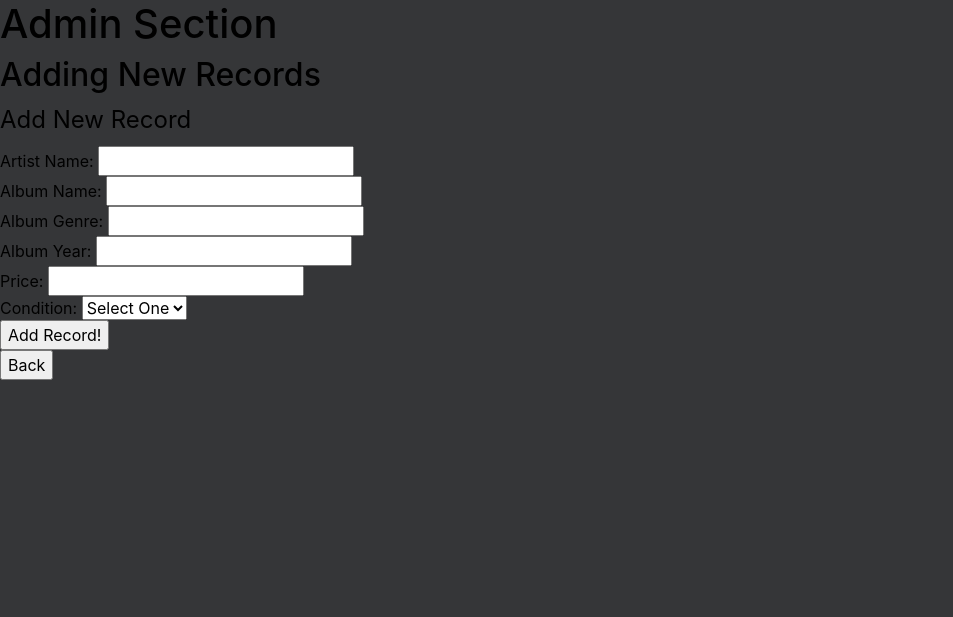
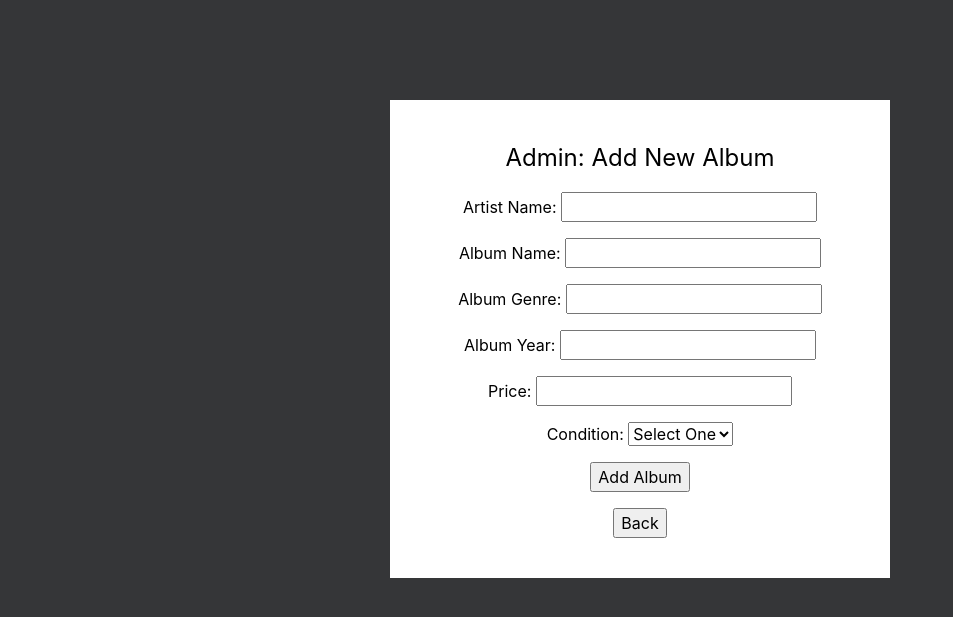
Before and after one commit to cm00100/cst336, a PHP site: page /finalproject/addRecord.php in a window 1280 px wide. Shown: the top 617 px of the page, without its empty margins (0-953 px from the left). Run offline with PHP 8.4, Linux system fonts and the light colour scheme; the visitor is signed in with stand-in values (Sample User, id 1).

Commit message:
update pages

```diff
--- a/finalproject/addRecord.php
+++ b/finalproject/addRecord.php
@@ -75,19 +75,19 @@ if (isset($_GET['addRecordForm'])){
     </head>
     <body>
 
-    <h1> Admin Section </h1>
-    <h2> Adding New Records </h2>
-
+    <div id="spacer"></div>
+     <div id="otherForms">
     <fieldset>
 
-        <legend> Add New Record </legend>
+        <p><legend> Admin: Add New Album </legend></p>
+
 
         <form>
-            Artist Name: <input type="text" name="artist_name" required/> <br>
-            Album Name: <input type="text" name="album_title" required /> <br>
-            Album Genre: <input type="text" name="album_genre"/> <br>
-            Album Year: <input type="text" name="album_year" required/> <br>
-            Price: <input type="text" name="priceId" required/> <br>
+           <p>Artist Name: <input type="text" name="artist_name" required/> </p>
+            <p>Album Name: <input type="text" name="album_title" required /> </p>
+            <p>Album Genre: <input type="text" name="album_genre"/> </p>
+            <p>Album Year: <input type="text" name="album_year" required/> </p>
+            <p>Price: <input type="text" name="priceId" required/> </p>
             Condition:  <select name="album_condition" required>
                         <option value=""> Select One </option>
                         <option>New</option>
@@ -95,19 +95,21 @@ if (isset($_GET['addRecordForm'])){
                     </select>
             <br />
 
+                <p></p>
 
-
-                <input type="submit" name="addRecordForm" value="Add Record!"/>
+                <input type="submit" name="addRecordForm" value="Add Album"/>
         </form>
 
     </fieldset>
+
+    <p></p>
 
      <form action="admin.php">
 
             <input type="submit" value="Back" />
 
         </form>
-
+    </div>
 
     </body>
 </html>
--- a/finalproject/css/style.css
+++ b/finalproject/css/style.css
@@ -8,7 +8,7 @@ body
 #search-wrap {
     background: #000;
     width: 1000px;
-    height: 150px;
+    height: 30%;
     color: #fff;
     padding: 25px 25px;
     margin:0px auto;
@@ -32,3 +32,20 @@ form{
      padding: 5px 20px;
      margin:0px auto;
 }
+
+#otherForms{
+
+    background: #fff;
+    width: 500px;
+    height: 50%;
+    color: #000;
+    padding: 40px 55px;
+    text-align: center;
+    margin:0px auto;
+
+
+}
+
+#spacer{
+     height: 100px;
+}
```
Also changed, not shown: finalproject/login.php (+8 -6 lines), finalproject/updateRecord.php (+15 -11 lines).
